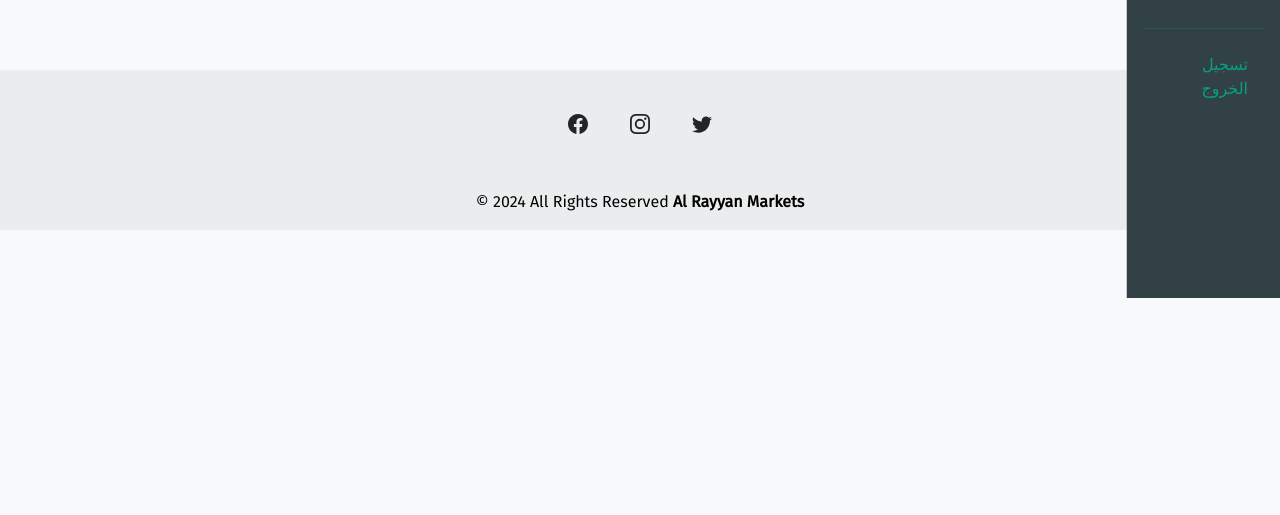
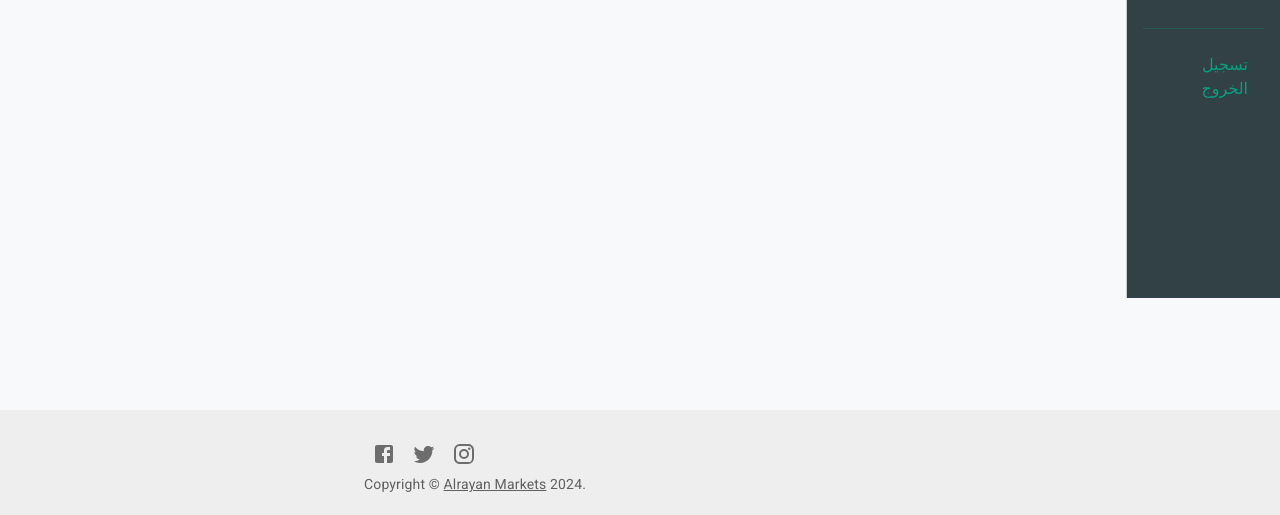
Before and after one commit to MahmoudAlsaht/rayan.market, a React (Vite) app: page /dashboard/settings/orders in a window 1280 px wide. Shown: the part 502-1017 px from the top of the page. Before the commit the page ends 800 px from the top, so only its background shows below. Built offline with nearby package versions, Linux system fonts and the light colour scheme; no server answers.

Commit message:
edit app footer

```diff
--- a/package.json
+++ b/package.json
@@ -16,6 +16,7 @@
   "dependencies": {
     "@emotion/react": "^11.11.3",
     "@emotion/styled": "^11.11.0",
+    "@fontsource/roboto": "^5.0.8",
     "@google-pay/button-react": "^3.0.10",
     "@mui/icons-material": "^5.15.10",
     "@mui/material": "^5.15.10",
--- a/src/components/AppFooter.tsx
+++ b/src/components/AppFooter.tsx
@@ -1,62 +1,72 @@
 import {
-	BsFacebook,
-	BsTwitter,
-	BsInstagram,
-} from 'react-icons/bs';
+	createTheme,
+	ThemeProvider,
+} from '@mui/material/styles';
+import Box from '@mui/material/Box';
+import Typography from '@mui/material/Typography';
+import Container from '@mui/material/Container';
+import Link from '@mui/material/Link';
+import {
+	Facebook,
+	Twitter,
+	Instagram,
+} from '@mui/icons-material';
+import { IconButton } from '@mui/material';
 
-function AppFooter() {
-	const currentYear = new Date().getFullYear();
+function Copyright() {
 	return (
-		<footer
-			className='text-center'
-			style={{
-				backgroundColor: 'rgba(0, 0, 0, 0.05)',
-				marginTop: '50dvh',
-			}}
-		>
-			<div className='container pt-4'>
-				<section className='mb-4'>
-					<a
-						data-mdb-ripple-init
-						className='btn btn-link btn-floating btn-lg text-body m-1'
-						href='#!'
-						role='button'
-						data-mdb-ripple-color='dark'
-					>
-						<BsFacebook />
-					</a>
-
-					<a
-						data-mdb-ripple-init
-						className='btn btn-link btn-floating btn-lg text-body m-1'
-						href='#!'
-						role='button'
-						data-mdb-ripple-color='dark'
-					>
-						<BsInstagram />
-					</a>
-
-					<a
-						data-mdb-ripple-init
-						className='btn btn-link btn-floating btn-lg text-body m-1'
-						href='#!'
-						role='button'
-						data-mdb-ripple-color='dark'
-					>
-						<BsTwitter />
-					</a>
-				</section>
-			</div>
-
-			<div className='text-center p-3'>
-				© {currentYear} All Rights Reserved
-				<span style={{ fontWeight: 'bold' }}>
-					{' '}
-					Al Rayyan Markets
-				</span>
-			</div>
-		</footer>
+		<Typography variant='body2' color='text.secondary'>
+			{'Copyright © '}
+			<Link color='inherit' href='#'>
+				Alrayan Markets
+			</Link>{' '}
+			{new Date().getFullYear()}
+			{'.'}
+		</Typography>
 	);
 }
 
-export default AppFooter;
+// TODO remove, this demo shouldn't need to reset the theme.
+const defaultTheme = createTheme();
+
+export default function StickyFooter() {
+	return (
+		<ThemeProvider theme={defaultTheme}>
+			<Box
+				sx={{
+					display: 'flex',
+					flexDirection: 'column',
+					minHeight: '100vh',
+				}}
+			>
+				<Box
+					component='footer'
+					sx={{
+						py: 3,
+						px: 2,
+						mt: 'auto',
+						backgroundColor: (theme) =>
+							theme.palette.mode === 'light'
+								? theme.palette.grey[200]
+								: theme.palette.grey[800],
+					}}
+				>
+					<Container maxWidth='sm'>
+						<Typography variant='body1'>
+							<IconButton>
+								<Facebook />
+							</IconButton>
+							<IconButton>
+								<Twitter />
+							</IconButton>
+							<IconButton>
+								<Instagram />
+							</IconButton>
+						</Typography>
+						<Copyright />
+					</Container>
+				</Box>
+			</Box>
+		</ThemeProvider>
+	);
+}
--- a/src/main.tsx
+++ b/src/main.tsx
@@ -5,6 +5,10 @@ import { Router } from './Router.tsx';
 import { RouterProvider } from 'react-router-dom';
 import './main.css';
 import 'react-loading-skeleton/dist/skeleton.css';
+import '@fontsource/roboto/300.css';
+import '@fontsource/roboto/400.css';
+import '@fontsource/roboto/500.css';
+import '@fontsource/roboto/700.css';
 
 // import { registerSW } from 'virtual:pwa-register'
 
```
Also changed, not shown: 1 other file (tests, documents, lock files or other folders).
